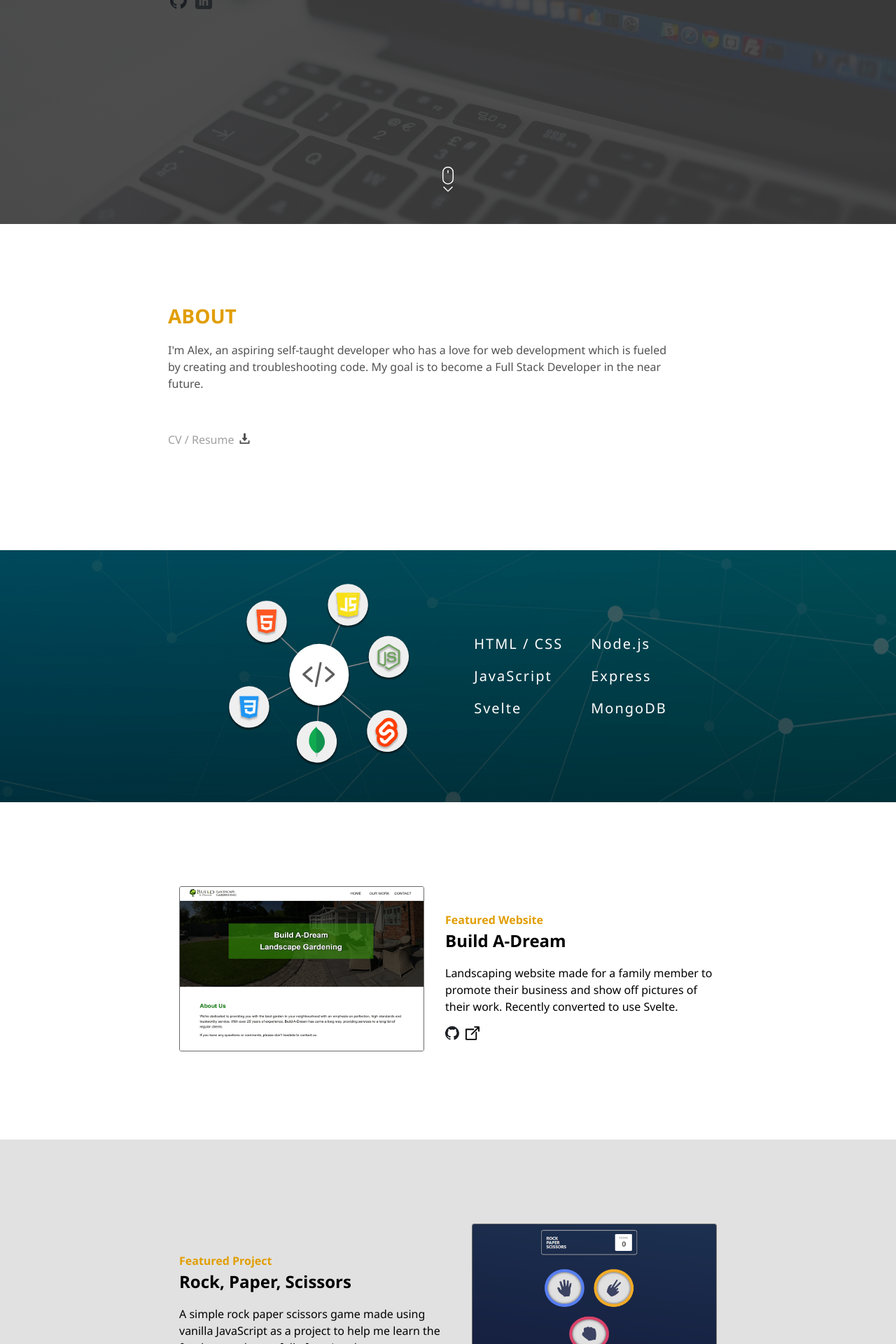
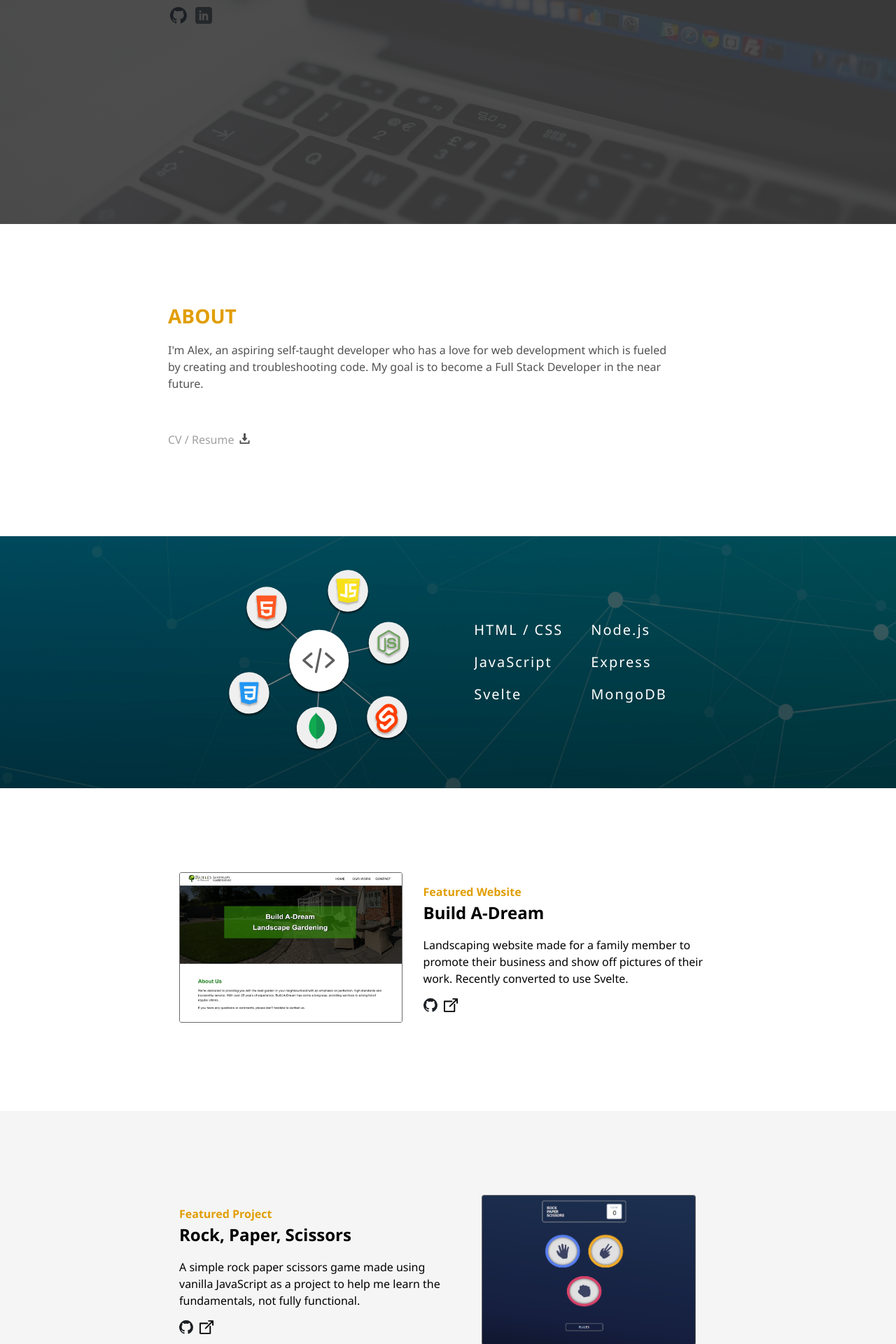
Before and after one commit to xfvelocity/portfolio-legacy, a PHP site: page / in a window 1280 px wide. Shown: the part 480-2400 px from the top of the page at 70% size. Run offline with PHP 8.4, Linux system fonts and the light colour scheme.

Commit message:
Projects section updated

```diff
--- a/src/index.html
+++ b/src/index.html
@@ -27,16 +27,9 @@
             target="_blank"
             ><img class="svg-icon" src="img/linkedin-icon.svg" alt="Linkedin profile"></a>
         </div>
-        <div id="img">
-          <a href="#about"><img src="img/mouse-down.svg" alt=""/></a>
-        </div>
       </div>
     </header>
 
-    <!------- About ---------->
-
-    <a id="about"></a>
-    <!-- Destination for the scroll down icon -->
     <section class="aboutSection">
       <div class="about">
         <h2>ABOUT</h2>
@@ -55,7 +48,6 @@
       </div>
     </section>
 
-    <!------- Services ---------->
     <section class="servicesSection">
       <div class="services">
         <div class="services-img">
@@ -76,9 +68,9 @@
       </div>
     </section>
 
-    <section class="projectSection">
     <div class="projects">
-        <div class="left project">
+      <section class="buildSection">
+          <div class="project buildadream">
             <div class="project-img">
               <a href="https://builda-dream.com/">
                 <img src="img/build.png" alt="">
@@ -92,8 +84,9 @@
               <a href="https://builda-dream.com/"><img src="img/external.svg" alt="Visit website"></a>
             </div>
           </div>
-        <div class="grey">
-          <div class="right project">
+        </section>
+        <section class="rpsSection grey">
+          <div class="project rps">
             <div class="grey-img project-img">
               <a href="https://alex-long.co.uk/rps/index.html">
                 <img src="img/rock-paper-scissors.png" alt="">
@@ -107,9 +100,10 @@
               <a href="https://alex-long.co.uk/rps/index.html"><img src="img/external.svg" alt="Visit website"></a>
             </div>
           </div>
-        </div>
-        <div class="left project">
-          <div class="project-img">
+        </section>
+        <section class="hostingSection">
+          <div class="project hosting">
+            <div class="project-img ">
               <a href="https://alex-long.co.uk/hostingsolutions">
                 <img src="img/hostingsolutions.png" alt="">
               </a>
@@ -122,8 +116,9 @@
               <a href="https://alex-long.co.uk/hostingsolutions"><img src="img/external.svg" alt="Visit website"></a>
             </div>
           </div>
-        <div class="grey">
-          <div class="right project">
+        </section>
+        <section class="quizSection grey">
+          <div class="project quiz">
             <div class="grey-img project-img">
               <a href="https://alex-long.co.uk/quiz/index.html">
                 <img src="img/spongebob.png" alt="">
@@ -137,19 +132,16 @@
               <a href="https://alex-long.co.uk/quiz/index.html"><img src="img/external.svg" alt="Visit website"></a>
             </div>
           </div>
+      </section>
     </div>
-      </div>
-    </section>
-
-    <!-- ----- Contact us --------
-
-    <div class="contactusColor">
+    <section class="contactSection">
+      <div class="contact">
         <div class="contactTitle">
           <h2></h2>
           <div class="contactUs">
             <form
               accept-charset="UTF-8"
-            action="https://usebasin.com/f/5d041ec64531"
+              action=""
               method="POST"
               class="contactusForm"
             >
@@ -171,7 +163,8 @@
             </form>
           </div>
         </div>
-    </div> -->
+      </div>
+    </section>
 
     <script src="js/script.js"></script>
   </body>
--- a/src/scss/_config.scss
+++ b/src/scss/_config.scss
@@ -3,6 +3,7 @@ $secondary-color: #e19e03;
 
 * {
   box-sizing: border-box;
+  overflow-x: hidden;
   scroll-behavior: smooth;
 }
 
--- a/src/scss/_projects.scss
+++ b/src/scss/_projects.scss
@@ -1,12 +1,14 @@
 .projects {
   .grey {
-    background: rgb(225, 225, 225);
+    background: rgb(245, 245, 245);
   }
   .project {
+    flex-wrap: wrap;
     width: 80%;
     margin: 0 auto;
     padding: 60px 0;
     &-img {
+      width: 100%;
       a:hover {
         opacity: .75;
       }
@@ -34,25 +36,42 @@
     }
     @media (min-width: 900px) {
       display: flex;
+      flex-wrap: nowrap;
+      justify-content: flex-start;
       align-items: center;
       padding: 120px 0;
-      img {
+      &-text {
+        width: 60%;
+        margin-top: 0;
+      }
+      &-img {
         width: 300px;
         margin-right: 30px;
       }
       .grey-img {
         order: 2;
-        img {
-          margin: 0;
-          margin-left: 30px;
-        }
+        margin-left: 30px;
       }
     }
     @media (min-width: 1200px) {
       max-width: 800px;
-      img {
+      &-img {
         width: 350px;
       }
     }
   }
+  .buildadream,
+  .hostingsolutions {
+    display: none;
+    opacity: 0;
+    position: relative;
+    left: -1600px;
+  }
+  .rps,
+  .quiz {
+    display: none;
+    opacity: 0;
+    position: relative;
+    right: -1600px;
+  }
 }
--- a/src/scss/style.scss
+++ b/src/scss/style.scss
@@ -48,28 +48,14 @@ header {
     }
   }
 
-  #img {
-    text-align: center;
-
-    img {
-      color: white;
-      position: relative;
-      top: 27vh;
-      width: 1rem;
-
-      &:hover {
-        transition: 0.5s ease;
-        opacity: 0.4;
-      }
-    }
-  }
 }
 
 .about {
+  display: none;
   text-align: center;
   width: 85%;
   padding: 20px;
-  margin: 50px auto;
+  margin: 50px auto 10px auto;
 
   //* Animation
   position: relative;
@@ -110,10 +96,10 @@ header {
     url('../img/servicesBackground.png');
   @include image;
   padding: 30px 10px;
-  margin: 70px 0 0 0;
+  margin: 40px 0 0 0;
 
   &-img {
-    display: flex;
+    display: none;
     justify-content: center;
     align-items: center;
     margin: 5px;
@@ -121,7 +107,6 @@ header {
     opacity: 0;
     position: relative;
     top: 80px;
-
     //*
     img {
       width: 260px;
@@ -155,13 +140,9 @@ header {
 fieldset {
   border: 0;
 }
-
-.contactusColor {
-  background: rgb(245, 245, 245);
-  padding: 20px 0;
-  margin-top: 40px;
+.contact {
+  padding: 40px;
 }
-
 .contactUs {
   width: 65%;
   margin: 0 auto;
@@ -169,7 +150,7 @@ fieldset {
   input,
   textarea {
     border: 0;
-    background: rgb(219, 219, 219);
+    background: rgb(240, 240, 240);
     margin: 5px 0;
     padding: 15px;
     width: 100%;
```
Also changed, not shown: src/js/script.js (+46 -45 lines), src/css/style.css. Lines whose indentation alone changed are shown as unchanged.
